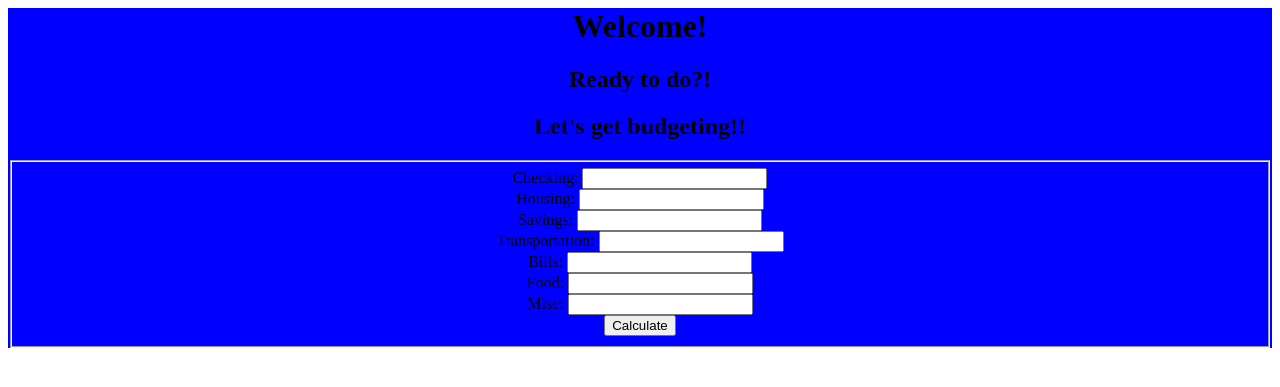
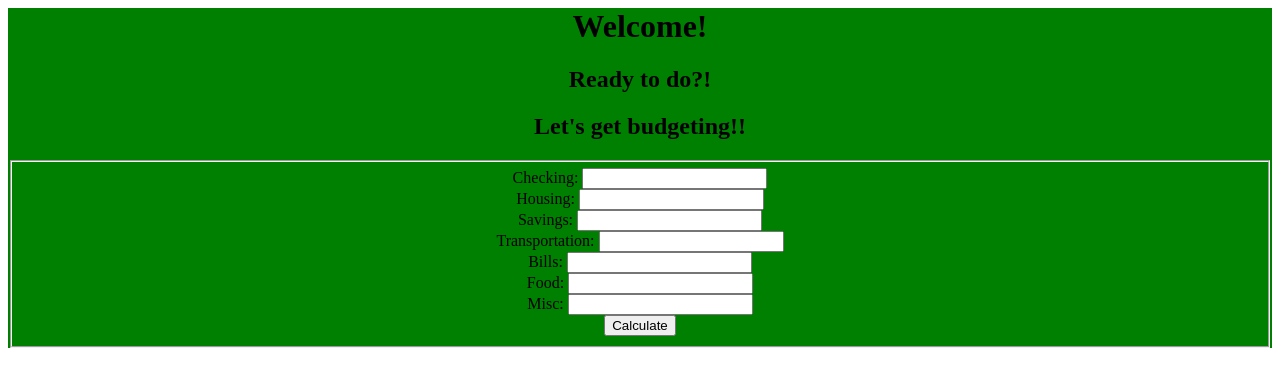
Before and after one commit to 2206-devops-batch/CCMS-Project2, a Flask app: page / in a window 1280 px wide. Shown: the top 387 px of the page. Run offline with Flask 2, Linux system fonts and the light colour scheme.

Commit message:
included [CI SKIP] and [BLUE] into Jenkinsfile

```diff
--- a/src/Templates/index.html
+++ b/src/Templates/index.html
@@ -1,6 +1,6 @@
 <html>
-    <div style="background: blue;">
-    <!-- <div style="background: green;"> -->
+    <!-- <div style="background: blue;"> -->
+    <div style="background: green;">
         <h1 style="text-align:center">Welcome!</h1>
         <h2 style="text-align:center">Ready to do?!</h2>
         <h2 style="text-align:center">Let's get budgeting!!</h1>
```
Also changed, not shown: 1 other file.
